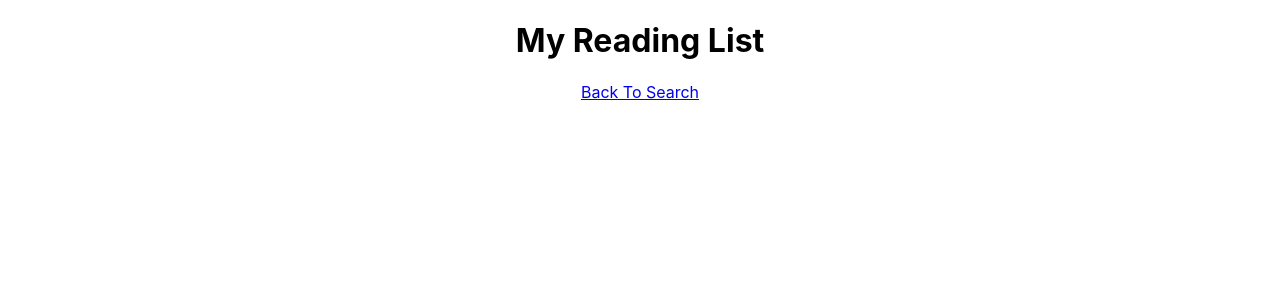
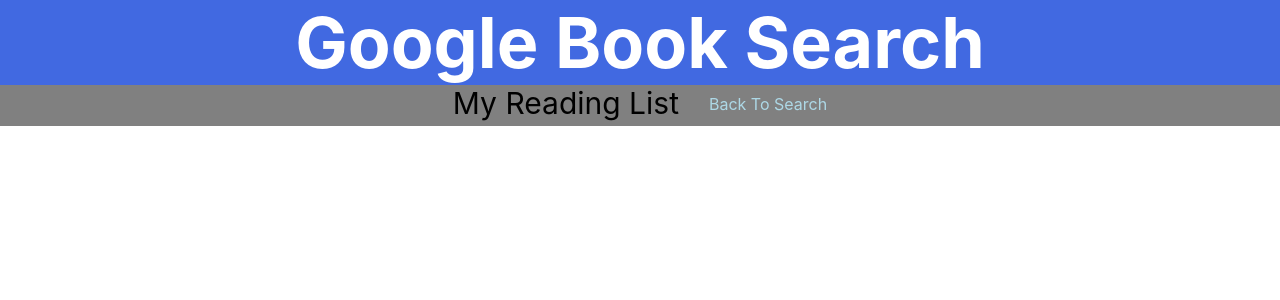
Before and after one commit to navin1551/8th-Light-Google-Book-Search, a React (Create React App) app: page /reading-list in a window 1280 px wide. Shown: the top 300 px of the page. Built offline with nearby package versions, Linux system fonts and the light colour scheme.

Commit message:
trying to fix add to reading list update issue

```diff
--- a/src/App.js
+++ b/src/App.js
@@ -8,13 +8,14 @@
 export default class App extends React.Component {
   state = {
     books: [],
-    searchTerm: "",
-    readingList: []
+    readingList: [],
+    showNoResultsText: false
   };
 
   updateBooks = books => {
     this.setState({
-      books: books
+      books: books,
+      showNoResultsText: !books
     });
   };
 
@@ -30,6 +31,7 @@
     const contextValue = {
       books: this.state.books,
       readingList: this.state.readingList,
+      showNoResultsText: this.state.showNoResultsText,
       updateBooks: this.updateBooks,
       addToReadingList: this.addToReadingList
     };
@@ -37,6 +39,9 @@
     return (
       <GoogleContext.Provider value={contextValue}>
         <div className="App">
+          <div className="book-search-heading">
+            <h1 className="google-book-title">Google Book Search</h1>
+          </div>
           <main>
             <Route exact path="/" component={HomePage} />
             <Route path="/reading-list" component={ReadingList} />
--- a/src/GoogleContext.js
+++ b/src/GoogleContext.js
@@ -2,7 +2,9 @@
 
 const GoogleContext = React.createContext({
   books: [],
-  updateBooks: () => {}
+  readingList: [],
+  updateBooks: () => {},
+  addToReadingList: () => {}
 });
 
 export default GoogleContext;
--- a/src/components/Book/Book.css
+++ b/src/components/Book/Book.css
@@ -5,9 +5,9 @@
   flex-direction: column;
   margin-left: auto;
   margin-right: auto;
-  width: 75%;
+  width: 60%;
   border: 1px solid black;
-  background-color: white;
+  background-color: whitesmoke;
 }
 
 form {
--- a/src/components/BookList/BookList.js
+++ b/src/components/BookList/BookList.js
@@ -9,6 +9,14 @@
     const books = this.context.books.map((book, i) => (
       <Book {...book} key={i} />
     ));
-    return <div>{books}</div>;
+    let noResultsMessage = this.context.showNoResultsText
+      ? "No Results, Try Again"
+      : "";
+    return (
+      <div>
+        {books}
+        <p>{noResultsMessage}</p>
+      </div>
+    );
   }
 }
--- a/src/components/HomePage/HomePage.js
+++ b/src/components/HomePage/HomePage.js
@@ -10,9 +10,6 @@
   render() {
     return (
       <div className="home-page-area">
-        <div className="book-search-heading">
-          <h1 className="google-book-title">Google Book Search</h1>
-        </div>
         <div>
           <SearchBar updateBooks={this.context.updateBooks} />
           <BookList books={this.context.books} />
--- a/src/components/MyBooks/MyBooks.css
+++ b/src/components/MyBooks/MyBooks.css
@@ -1,10 +1,11 @@
 .my-book-area {
-  width: 75%;
+  width: 60%;
   margin-left: auto;
   margin-right: auto;
   margin-bottom: 20px;
   border: 1px solid black;
   list-style: none;
+  background-color: whitesmoke;
 }
 
 #my-book-images {
--- a/src/components/MyBooks/MyBooks.js
+++ b/src/components/MyBooks/MyBooks.js
@@ -12,8 +12,10 @@
             alt="reading-list-images"
           />
           <p>Title: {this.props.title}</p>
-          <p>Author: {this.props.author}</p>
-          <p>Publisher: {this.props.publisher}</p>
+          <p>Author: {this.props.author ? this.props.author : "N/A"}</p>
+          <p>
+            Publisher: {this.props.publisher ? this.props.publisher : "N/A"}
+          </p>
         </li>
       </div>
     );
--- a/src/components/ReadingList/ReadingList.css
+++ b/src/components/ReadingList/ReadingList.css
@@ -0,0 +1,20 @@
+.my-reading-list-header {
+  display: flex;
+  flex-direction: row;
+  justify-content: center;
+  background-color: gray;
+}
+
+#my-reading-list-title {
+  margin-top: 0;
+  margin-bottom: 5px;
+  font-size: 30px;
+  text-align: center;
+}
+
+#search-link {
+  text-decoration: none;
+  margin-left: 30px;
+  padding-top: 9px;
+  color: lightblue;
+}
--- a/src/components/ReadingList/ReadingList.js
+++ b/src/components/ReadingList/ReadingList.js
@@ -2,6 +2,7 @@
 import GoogleContext from "../../GoogleContext";
 import { Link } from "react-router-dom";
 import MyBooks from "../MyBooks/MyBooks";
+import "./ReadingList.css";
 
 export default class ReadingList extends React.Component {
   static contextType = GoogleContext;
@@ -18,9 +19,15 @@
     ));
     return (
       <div>
-        <h1>My Reading List</h1>
-        <Link to="/">Back To Search</Link>
-        <ul>{myReadingList}</ul>
+        <div className="my-reading-list-header">
+          <span id="my-reading-list-title">My Reading List</span>
+          <Link to="/" id="search-link">
+            Back To Search
+          </Link>
+        </div>
+        <div>
+          <ul>{myReadingList}</ul>
+        </div>
       </div>
     );
   }
--- a/src/components/SearchInput/SearchInput.js
+++ b/src/components/SearchInput/SearchInput.js
@@ -21,7 +21,6 @@
         return res.json();
       })
       .then(data => {
-        console.log(data);
         this.context.updateBooks(data.items);
       });
   };
@@ -33,7 +32,7 @@
           <input type="text" name="Search" id="user-search" placeholder="" />
           <button id="search-button">Search</button>
           <Link to="reading-list" id="reading-list-link">
-            Reading List
+            My Reading List
           </Link>
         </div>
       </form>
```
